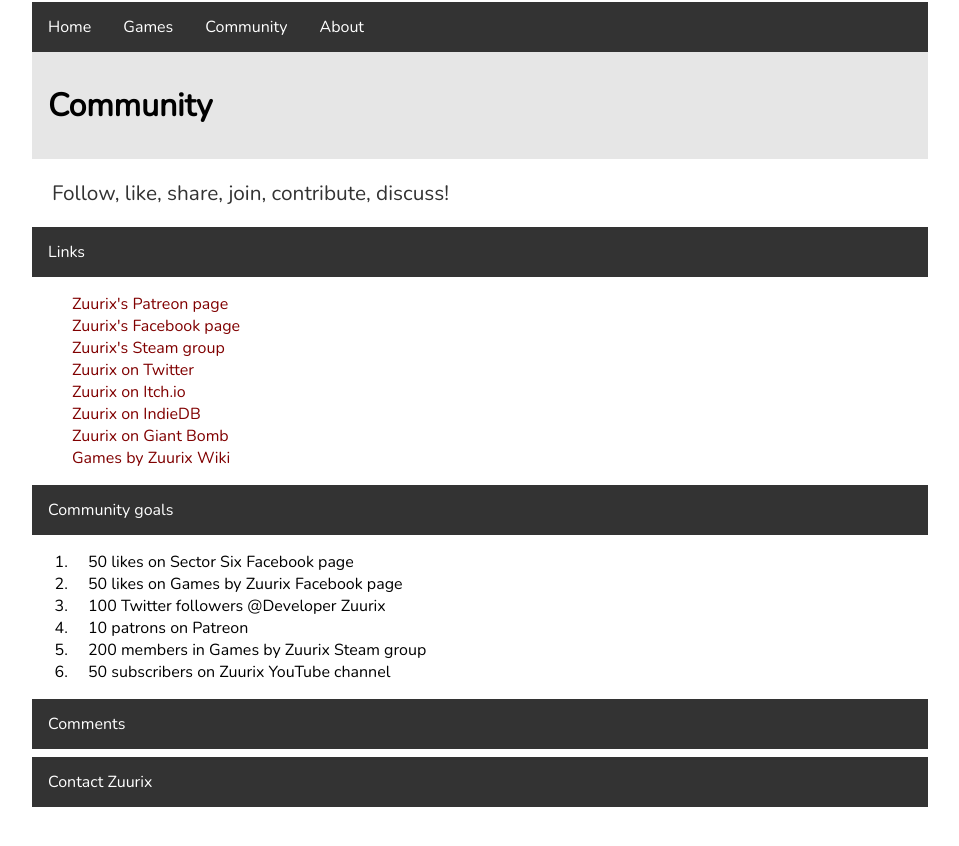
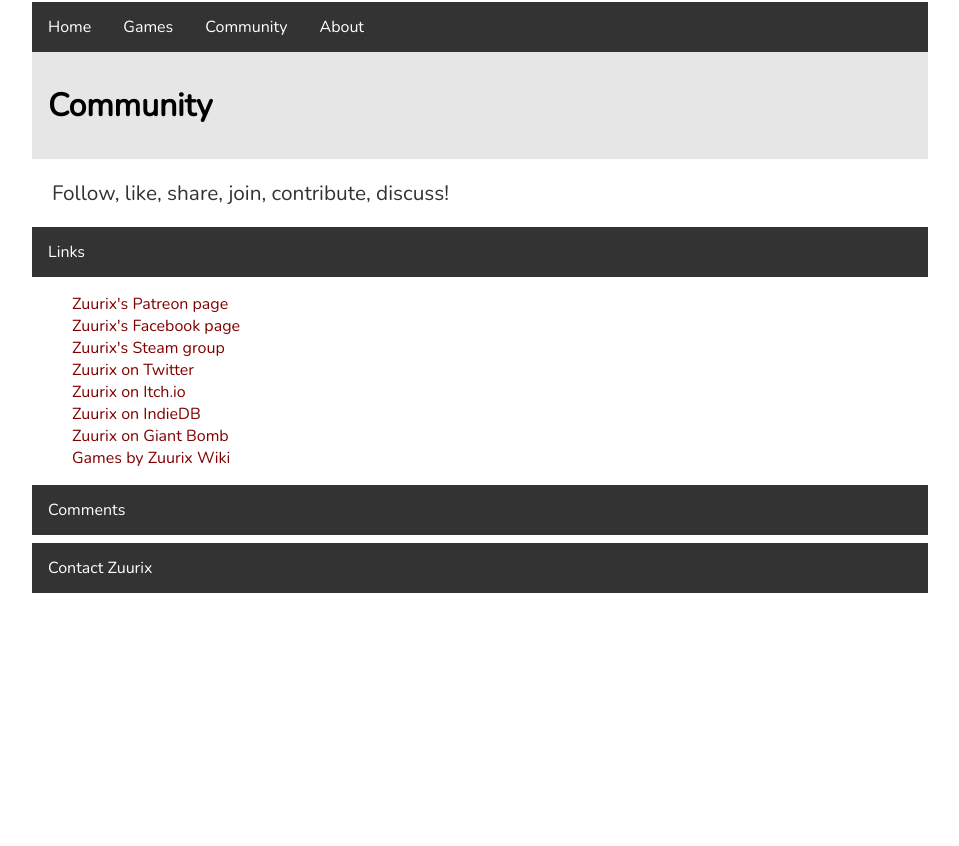
Before and after one commit to Phoebe3663/Zuurix.github.io, a Jekyll site: the page built from community/index.html, in a window 1280 px wide, cut to the strip 312-1179 px from the top of the page. Shown: the top 846 px of the strip, without its empty margins (160-1119 px from the left). Built offline with Jekyll 4.4.1, drawn with Linux system fonts in a browser that asks for light colours; comment, search, counter and statistics services are not loaded; after the commit the page ends 965 px from its top, so only the background shows below that.

Commit message:
Removed community goals

```diff
--- a/community/index.html
+++ b/community/index.html
@@ -22,19 +22,6 @@ title: Zuurix.com - Community
 </ul>
 
 <comments>
-<a>Community goals</a>
-</comments>
-
-<ul style="list-style-type:bullet">
-<li><plain>50 likes on Sector Six Facebook page</plain></li>
-<li><plain>50 likes on Games by Zuurix Facebook page</plain></li>
-<li><plain>100 Twitter followers @Developer Zuurix</plain></li>
-<li><plain>10 patrons on Patreon</plain></li>
-<li><plain>200 members in Games by Zuurix Steam group</plain></li>
-<li><plain>50 subscribers on Zuurix YouTube channel</plain></li>
-</ul>
-
-<comments>
 <a>Comments</a>
 </comments>
 
```
